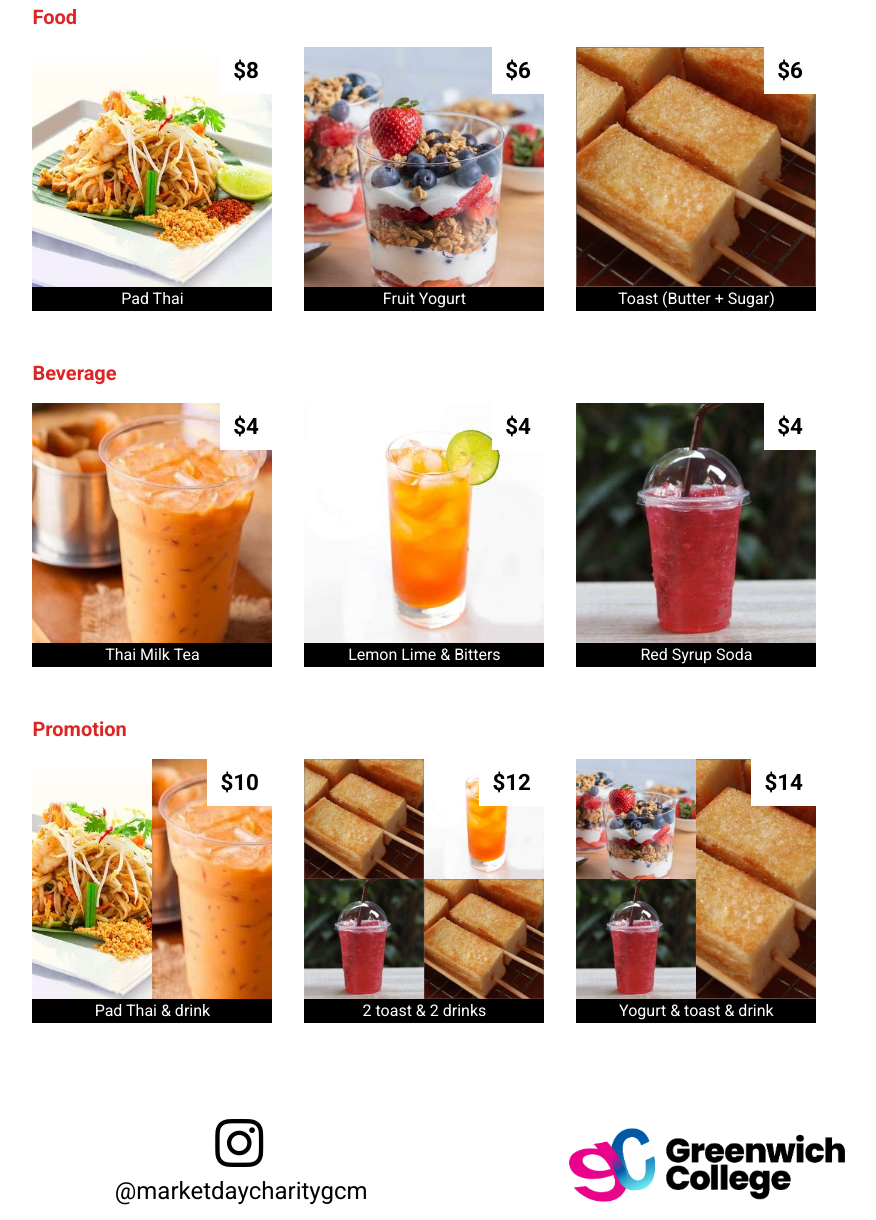
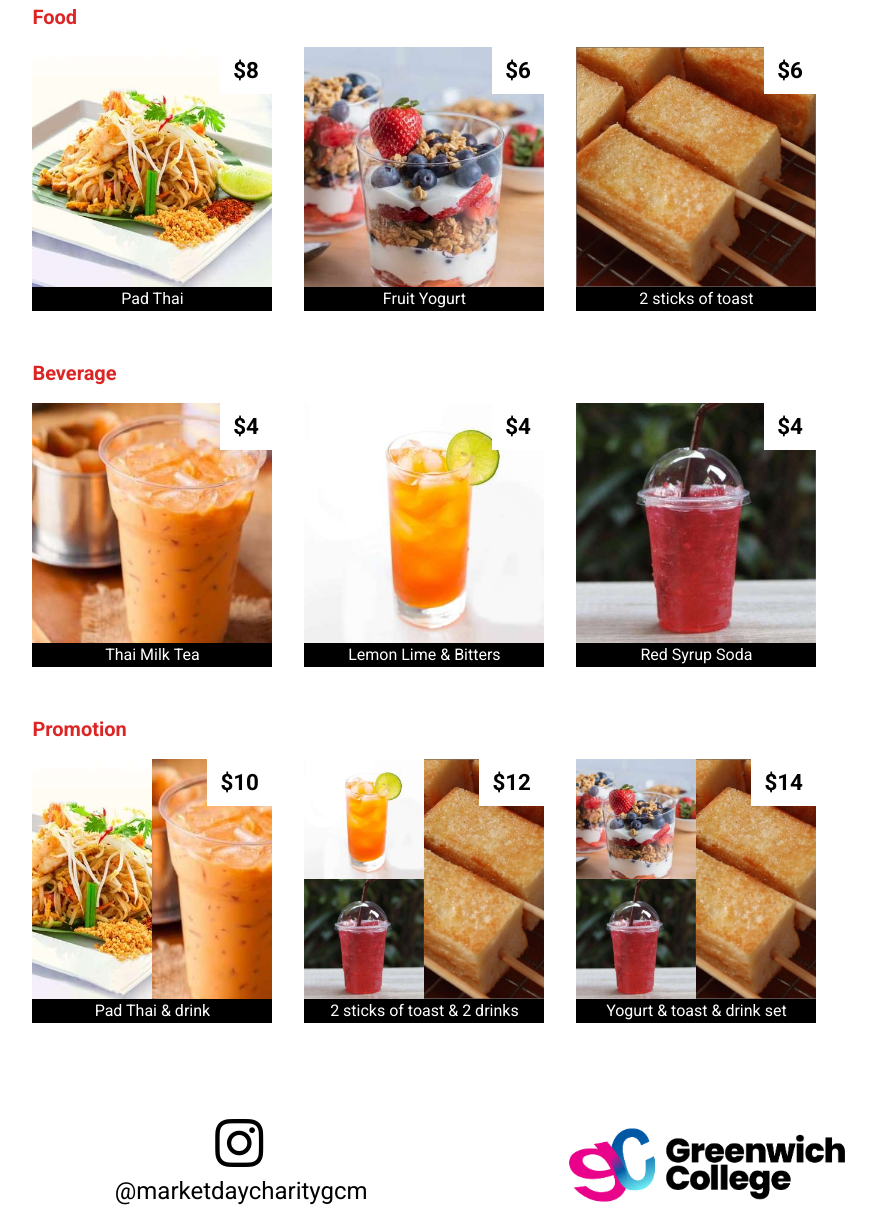
Before and after one commit to marketday-charity-gcm/marketday-charity-gcm.github.io, an Astro site: page / in a window 1280 px wide. Shown: the part 2682-3902 px from the top of the page, without its empty margins (166-1042 px from the left). Built offline with nearby package versions, Linux system fonts and the light colour scheme; Astro itself is replaced by a stand-in of ours; a web font is replaced by a local one.

Commit message:
update: food

```diff
--- a/src/pages/index.astro
+++ b/src/pages/index.astro
@@ -184,7 +184,7 @@ import '@splidejs/splide/css/core';
               </dd>
             </div>
             <div class="menu-list__set">
-              <dt><span>Toast (Butter + Sugar)</span></dt>
+              <dt><span>2 sticks of toast</span></dt>
               <dd>
                 <div class="text-center"><img src="/menu/toasticle.jpg" width="240" height="240" alt=""></div>
                 <span class="menu-list__price">$6</span>
@@ -234,19 +234,18 @@ import '@splidejs/splide/css/core';
               </dd>
             </div>
             <div class="menu-list__set">
-              <dt><span>2 toast &amp; 2 drinks</span></dt>
+              <dt><span>2 sticks of toast &amp; 2 drinks</span></dt>
               <dd>
                 <div class="grid grid-cols-2 grid-rows-2 w-[240px] h-[240px]">
-                  <div class="text-center col-span-1 row-span-1"><img src="/menu/toasticle.jpg" width="120" height="120" alt=""></div>
                   <div class="text-center col-span-1 row-span-1"><img src="/menu/lemon-lime-bitter.jpg" width="120" height="120" alt=""></div>
+                  <div class="text-center col-span-1 row-span-2"><img src="/menu/toasticle.jpg" width="120" height="120" alt=""></div>
                   <div class="text-center col-span-1 row-span-1"><img src="/menu/red-syrub-soda.jpg" width="120" height="120" alt=""></div>
-                  <div class="text-center col-span-1 row-span-1"><img src="/menu/toasticle.jpg" width="120" height="120" alt=""></div>
                   <span class="menu-list__price">$12</span>
                 </div>
               </dd>
             </div>
             <div class="menu-list__set">
-              <dt><span>Yogurt &amp; toast &amp; drink</span></dt>
+              <dt><span>Yogurt &amp toast &amp; drink set</span></dt>
               <dd>
                 <div class="grid grid-cols-2 grid-rows-2 w-[240px] h-[240px]">
                   <div class="text-center row-span-1 col-span-1"><img src="/menu/yogurt-fruits.jpg" width="120" height="120" alt=""></div>
```
